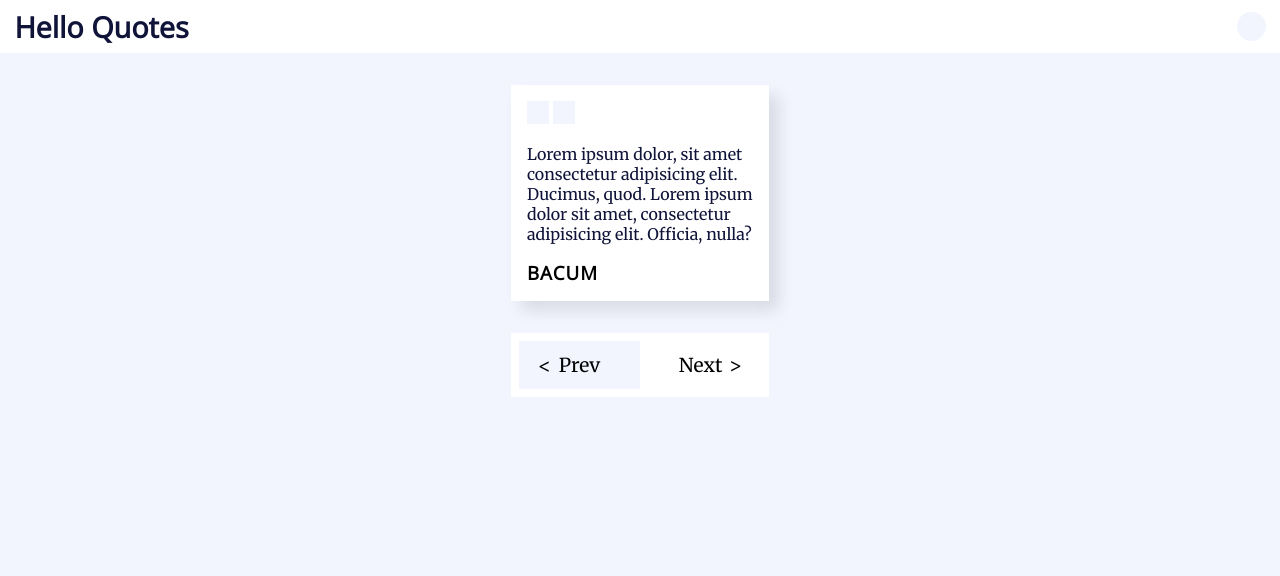
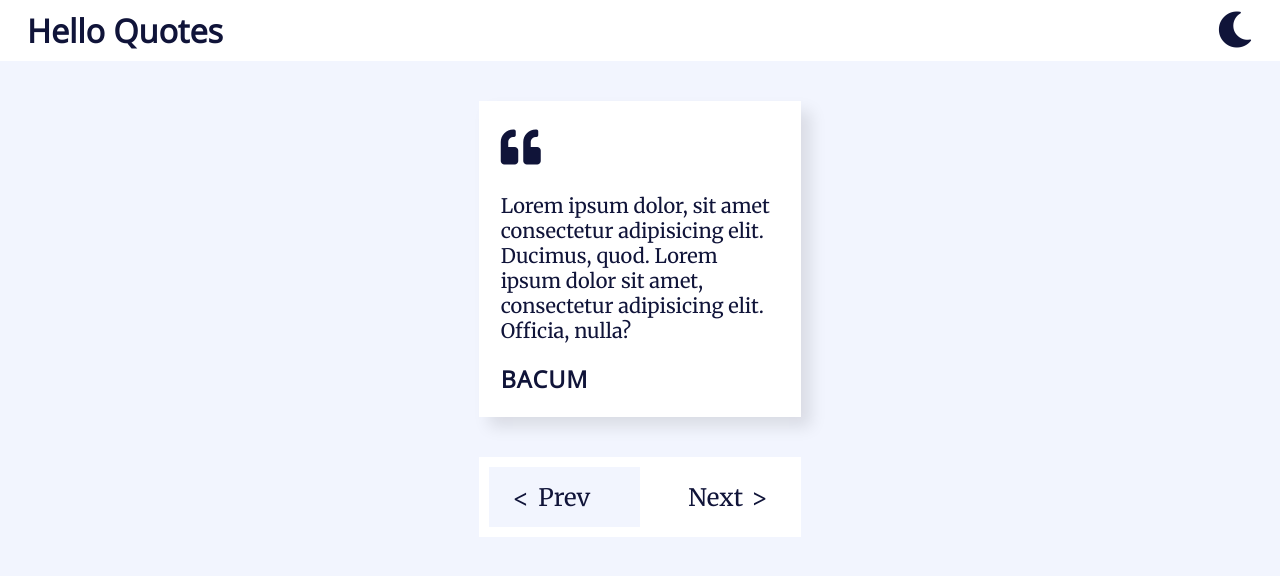
Before and after one commit to masterpranay1/quotes-app, a website: page index.html in a window 1280 px wide. Drawn offline with nearby package versions, Linux system fonts and the light colour scheme.

Commit message:
responsive icon darkmode

```diff
--- a/css/style.css
+++ b/css/style.css
@@ -10,8 +10,18 @@
   --clr-bg: #f2f5fe;
   --clr-primary: #ffffff;
   --clr-secondary: #101439;
+  --box-shadow-1 : 10px 10px 15px rgba(0, 0, 0, 0.1);
+  --box-shadow-2 : 10px 10px 25px rgba(0, 0, 0, 0.1);
   --font-1: "Merriweather", serif;
   --font-2: "Open Sans", sans-serif;
+}
+.dark-mode-theme
+{
+  --clr-bg : #1a1a2e;
+  --clr-primary : #16213e;
+  --clr-secondary : #f2f5fe;
+  --box-shadow-1 : none;
+  --box-shadow-2 : none;
 }
 
 body {
@@ -30,6 +40,8 @@ header {
   height: fit-content;
   padding: 0.45em 0.9em;
 
+  font-size: 16px;
+
   background: var(--clr-primary);
 
   display: flex;
@@ -42,16 +54,20 @@ header h1 {
 }
 
 header .darkModeToggle {
-  width: 1.8em;
-  height: 1.8em;
 
-  background: var(--clr-bg);
+  /* background: var(--clr-bg); */
+  font-size: 2em;
+  color: var(--clr-secondary);
 
   margin-left: auto;
   margin-top: auto;
   margin-bottom: auto;
+}
 
-  border-radius: 50%;
+img
+{
+  width: 100%;
+  height: 100%;
 }
 
 main {
@@ -64,25 +80,27 @@ main {
   font-size: 16px;
 
   background: var(--clr-primary);
-  box-shadow: 10px 10px 15px rgba(0, 0, 0, 0.1);
+  box-shadow: var(--box-shadow-1);
 
   transform: scale(1);
 
   transition: .3s;
 }
 main:hover {
-  box-shadow: 10px 10px 25px rgba(0, 0, 0, 0.1);
+  box-shadow: var(--box-shadow-2);
   transform: scale(1.02);
 }
 
 .single-quote
 {
-    width: 1.4em;
-    height: 1.4em;
+    /* width: 1.4em;
+    height: 1.4em; */
 
     display: inline-block;
 
-    background: var(--clr-bg);
+    /* background: var(--clr-bg); */
+    color: var(--clr-secondary);
+    font-size: 2em;
 }
 
 .quoteArea
@@ -97,6 +115,7 @@ main:hover {
     font-family: var(--font-2);
     letter-spacing: 1px;
     text-transform: uppercase;
+    color: var(--clr-secondary);
 }
 
 .link-card
@@ -104,6 +123,8 @@ main:hover {
     width: 25ch;
     height: 4em;
     padding: 0.5em;
+
+    font-size: 1em;
 
     background: var(--clr-primary);
 
@@ -125,6 +146,7 @@ main:hover {
 
     font-size: 1.2em;
     cursor: pointer;
+    color: var(--clr-secondary);
 
     position: relative;
 }
@@ -185,3 +207,29 @@ main:hover {
         transform: scale(1.2);
     }
 }
+
+@media (min-width:500px)
+{
+  header
+  {
+    padding: 0.45em 1.5em;
+    font-size: 18px;
+  }
+  main
+  {
+    font-size: 18px;
+    padding: 1.1em;
+  }
+  .link-card
+  {
+    font-size: 18px;
+  }
+}
+@media (min-width:800px)
+{
+  main, .link-card
+  {
+    font-size: 20px;
+  }
+
+}
--- a/index.html
+++ b/index.html
@@ -6,6 +6,7 @@
     <meta name="viewport" content="width=device-width, initial-scale=1.0" />
     <title>Hello Quotes</title>
     <!-- stylesheets -->
+    <link rel="stylesheet" href="https://cdnjs.cloudflare.com/ajax/libs/font-awesome/5.15.2/css/all.min.css" integrity="sha512-HK5fgLBL+xu6dm/Ii3z4xhlSUyZgTT9tuc/hSrtw6uzJOvgRr2a9jyxxT1ely+B+xFAmJKVSTbpM/CuL7qxO8w==" crossorigin="anonymous" />
     <link rel="stylesheet" href="css/style.css" />
   </head>
   <body>
@@ -13,13 +14,16 @@
       <!-- a optional logo -->
       <div class="logo"></div>
       <h1>Hello Quotes</h1>
-      <div class="darkModeToggle" aria-label="toggle-dark-mode"></div>
+      <div class="darkModeToggle" aria-label="toggle-dark-mode">
+        <i class="fas fa-moon"></i>
+      </div>
     </header>
 
     <!-- main content -- displaying quotes -->
     <main>
-      <div class="single-quote single-quotes-1"></div>
-      <div class="single-quote single-quotes-2"></div>
+      <div class="single-quote">
+        <i class="fas fa-quote-left"></i>
+      </div>
       <p class="quoteArea">
         Lorem ipsum dolor, sit amet consectetur adipisicing elit. Ducimus, quod.
         Lorem ipsum dolor sit amet, consectetur adipisicing elit. Officia,
@@ -34,5 +38,7 @@
         <div class="prev">Prev</div>
         <div class="next">Next</div>
     </div>
+
+    <script src="js/script.js"></script>
   </body>
 </html>
--- a/js/script.js
+++ b/js/script.js
@@ -0,0 +1,6 @@
+const body = document.querySelector('body');
+const darkMode = document.querySelector('.darkModeToggle');
+
+darkMode.addEventListener('click', () => {
+    body.classList.toggle('dark-mode-theme');
+});
```
Also changed, not shown: dummy.txt (deleted).
